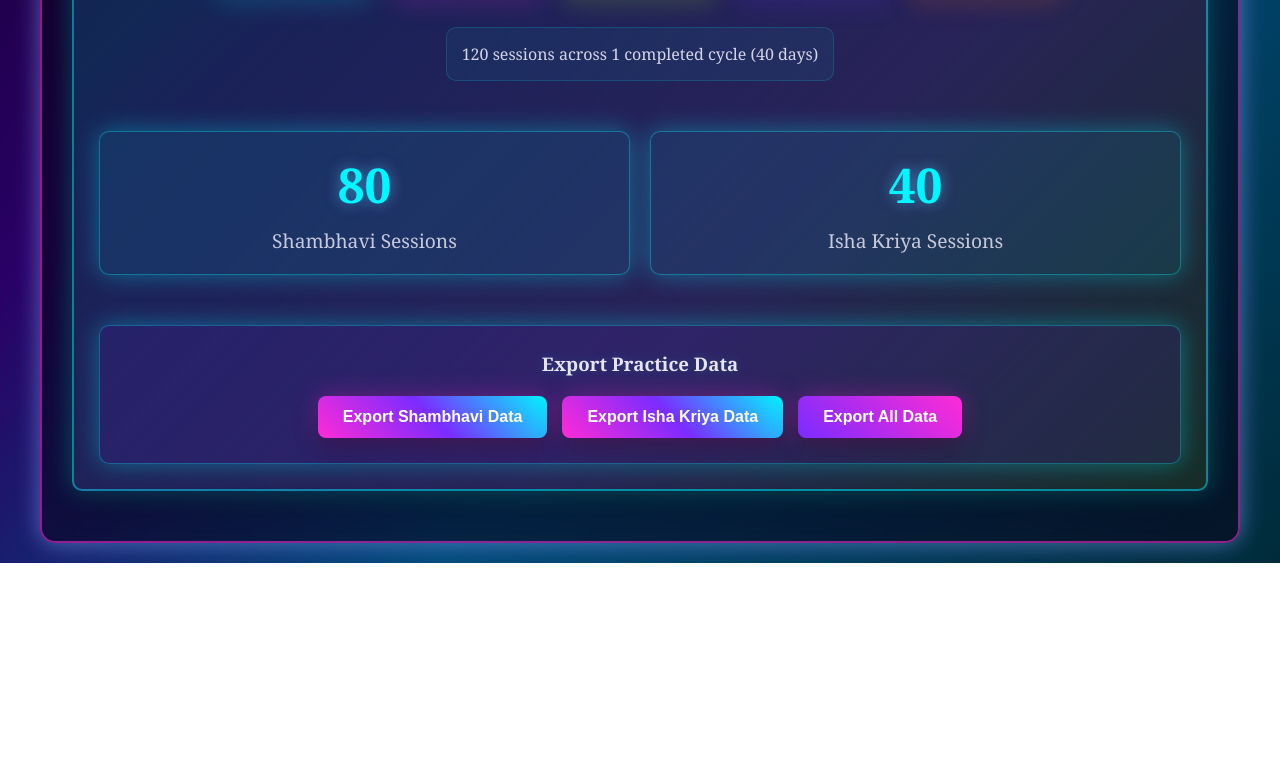
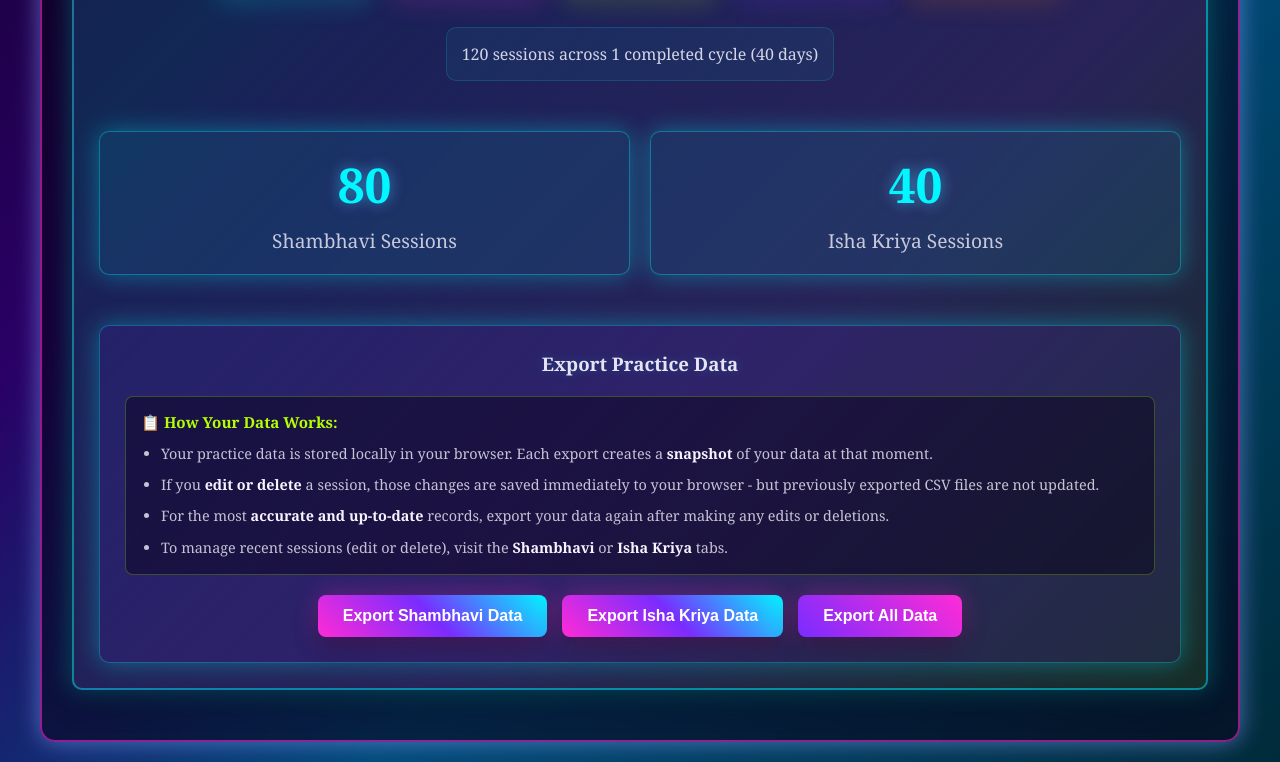
Before and after one commit to IainAmosMelchizedek/yoga-sadhana-tracker, a plain HTML site: page index.html in a window 1280 px wide. Shown: the part 992-1754 px from the top of the page. Before the commit the page ends 1555 px from the top, so only its background shows below. Drawn offline with Linux system fonts and the light colour scheme.

Commit message:
Enhance export section with data management details
Added export data instructions to the export section.

```diff
--- a/index.html
+++ b/index.html
@@ -794,6 +794,17 @@
 
           <div class="export-section">
             <h3 style="color: rgba(247,243,255,.92); text-align: center; margin-bottom: 20px; text-shadow: 0 0 12px rgba(0,247,255,.2);">Export Practice Data</h3>
+
+            <div style="background: rgba(7,0,20,.45); border: 1px solid rgba(182,255,0,.25); border-radius: 8px; padding: 15px; margin-bottom: 20px;">
+              <p style="color: var(--neon-lime); font-weight: bold; margin-bottom: 10px; font-size: 0.95em;">📋 How Your Data Works:</p>
+              <ul style="color: var(--ink-dim); font-size: 0.9em; line-height: 1.6; margin-left: 20px;">
+                <li style="margin-bottom: 8px;">Your practice data is stored locally in your browser. Each export creates a <strong style="color: var(--ink);">snapshot</strong> of your data at that moment.</li>
+                <li style="margin-bottom: 8px;">If you <strong style="color: var(--ink);">edit or delete</strong> a session, those changes are saved immediately to your browser - but previously exported CSV files are not updated.</li>
+                <li style="margin-bottom: 8px;">For the most <strong style="color: var(--ink);">accurate and up-to-date</strong> records, export your data again after making any edits or deletions.</li>
+                <li>To manage recent sessions (edit or delete), visit the <strong style="color: var(--ink);">Shambhavi</strong> or <strong style="color: var(--ink);">Isha Kriya</strong> tabs.</li>
+              </ul>
+            </div>
+
             <div class="export-buttons">
               <button class="btn" onclick="exportData('shambhavi')">Export Shambhavi Data</button>
               <button class="btn" onclick="exportData('isha')">Export Isha Kriya Data</button>
```
